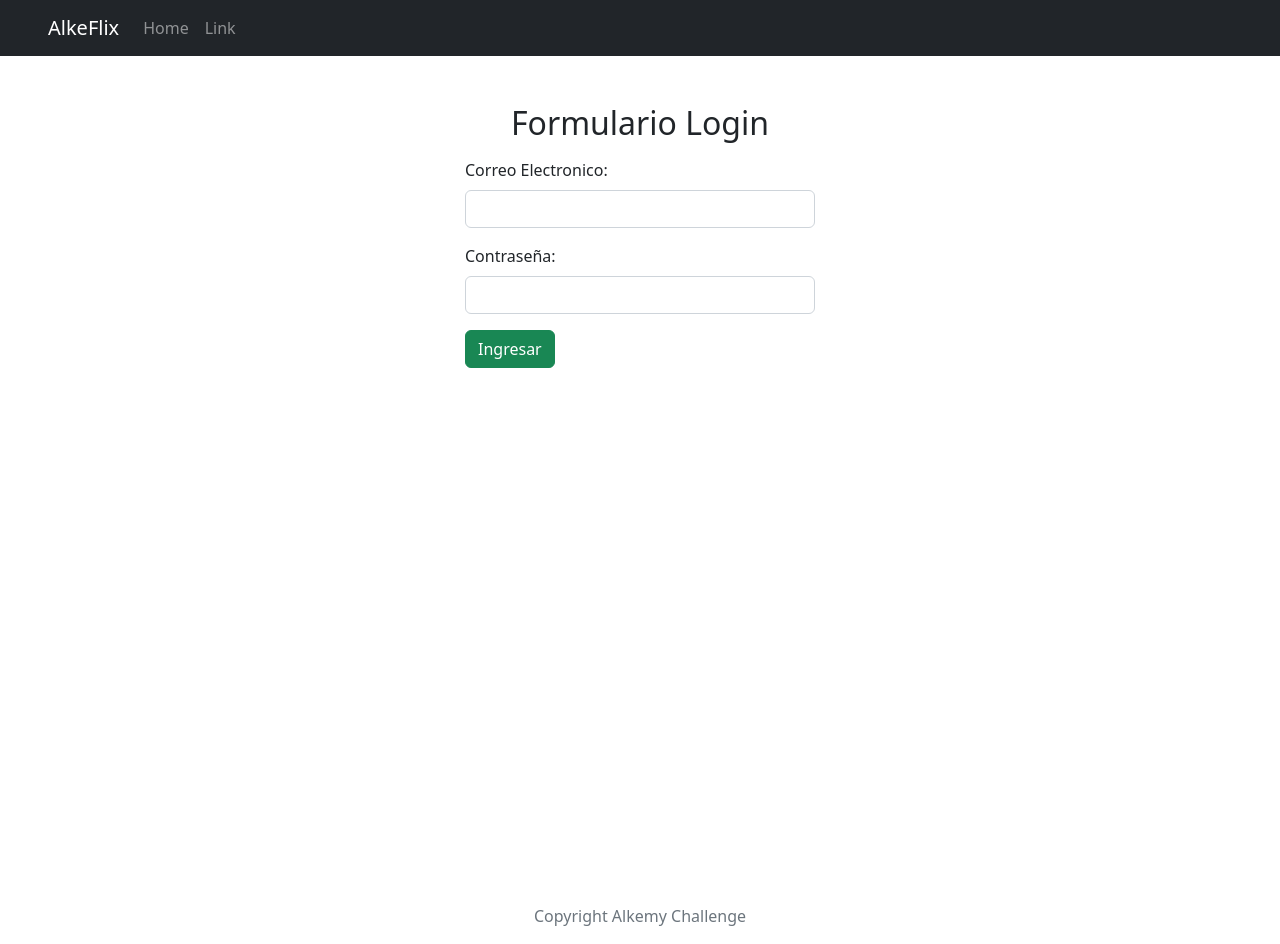
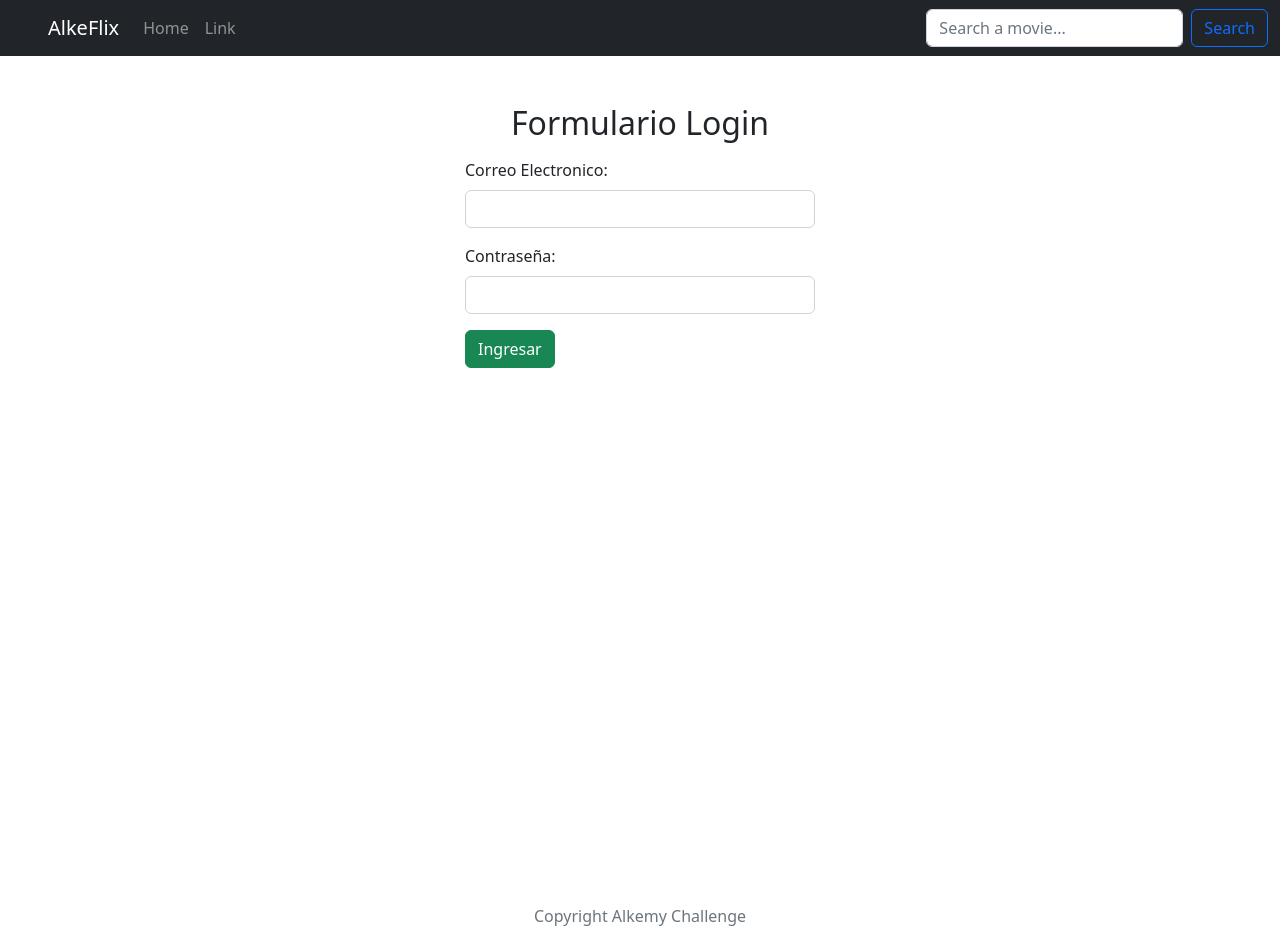
Before and after one commit to Maurici8leaga/Billboard-Cinema--Alkemy, a React (Create React App) app: page / in a window 1280 px wide. Built offline with nearby package versions, Linux system fonts and the light colour scheme.

Commit message:
Feat: new component  Searcher.js
It was created a new component named Search.js which with contained a form and input for search movies with key words, also was imported in the component Header.js

```diff
--- a/src/components/Header.js
+++ b/src/components/Header.js
@@ -1,4 +1,5 @@
 import { Link } from 'react-router-dom';
+import Searcher from './Searcher';
 
 function Header() {
     return (
@@ -15,6 +16,7 @@ function Header() {
                             <Link to="/list" className="nav-link active text-white-50">Link </Link>
                         </div >
                     </div>
+                    <Searcher/>
                 </div>
             </nav>
         </header>
--- /dev/null
+++ b/src/components/Searcher.js
@@ -0,0 +1,33 @@
+import React from 'react';
+import swAlert from '@sweetalert/with-react';
+
+
+
+const Searcher = () => {
+
+    const submitHandler = e => {
+        e.preventDefault();
+
+        const keyword = e.currentTarget.keyword.value;
+        // para acceder al valor del input con "currentTarget" se accede al input en general, al indicarle "keyword" que es el name del input
+        // podremos tener acceso a la propiedad del input, el cual nos interesa sera el value
+
+        if (keyword.length === 0) {
+            swAlert({
+                title: "You should type a keyword at least",
+                icon: "warning"
+            })
+        }
+    }
+
+    return (
+        <>
+            <form className="d-flex" onSubmit={submitHandler}>
+                <input className="form-control me-2" type="text" name="keyword" placeholder="Search a movie..." />
+                <button className="btn btn-outline-primary" type="submit">Search</button>
+            </form>
+        </>
+    )
+}
+
+export default Searcher;
```
